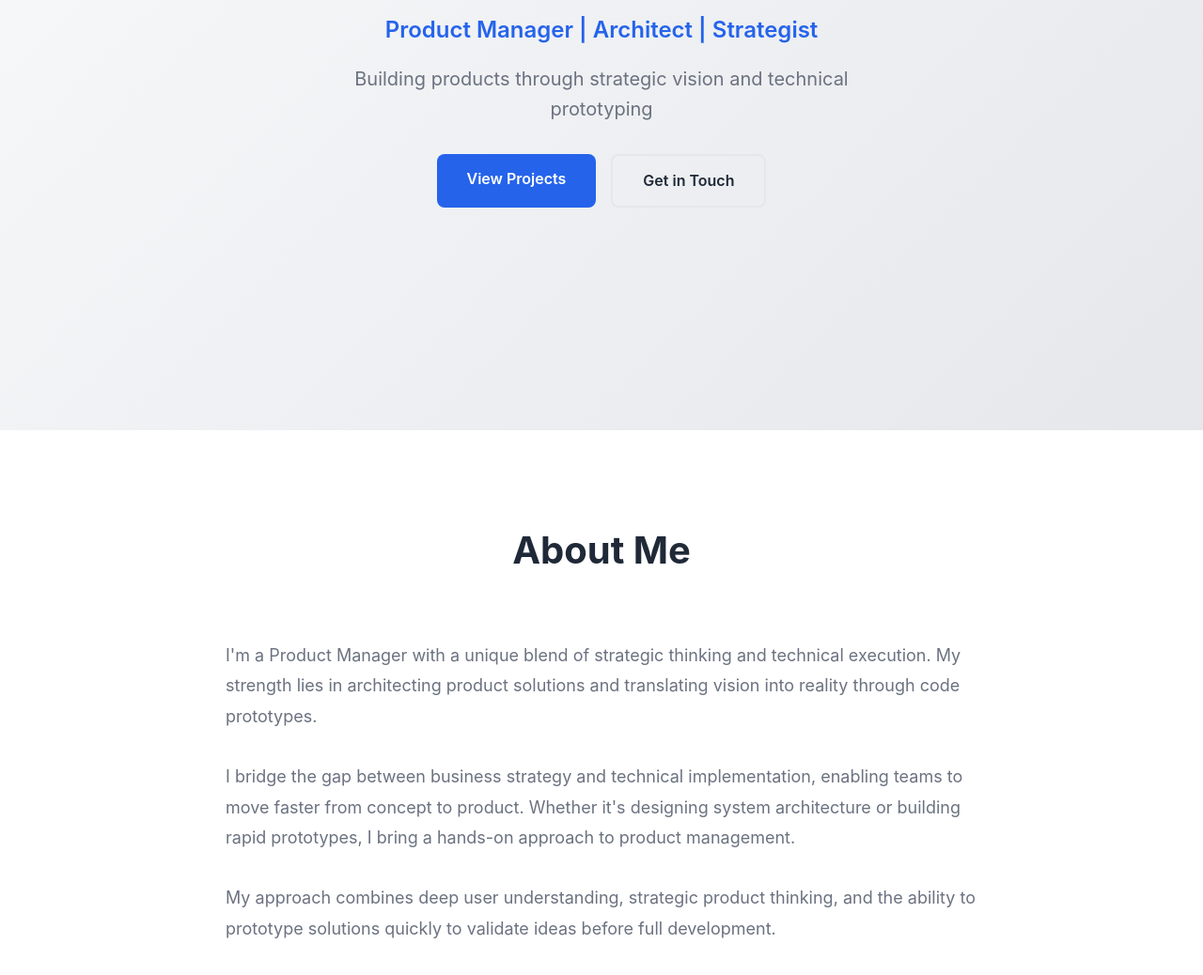
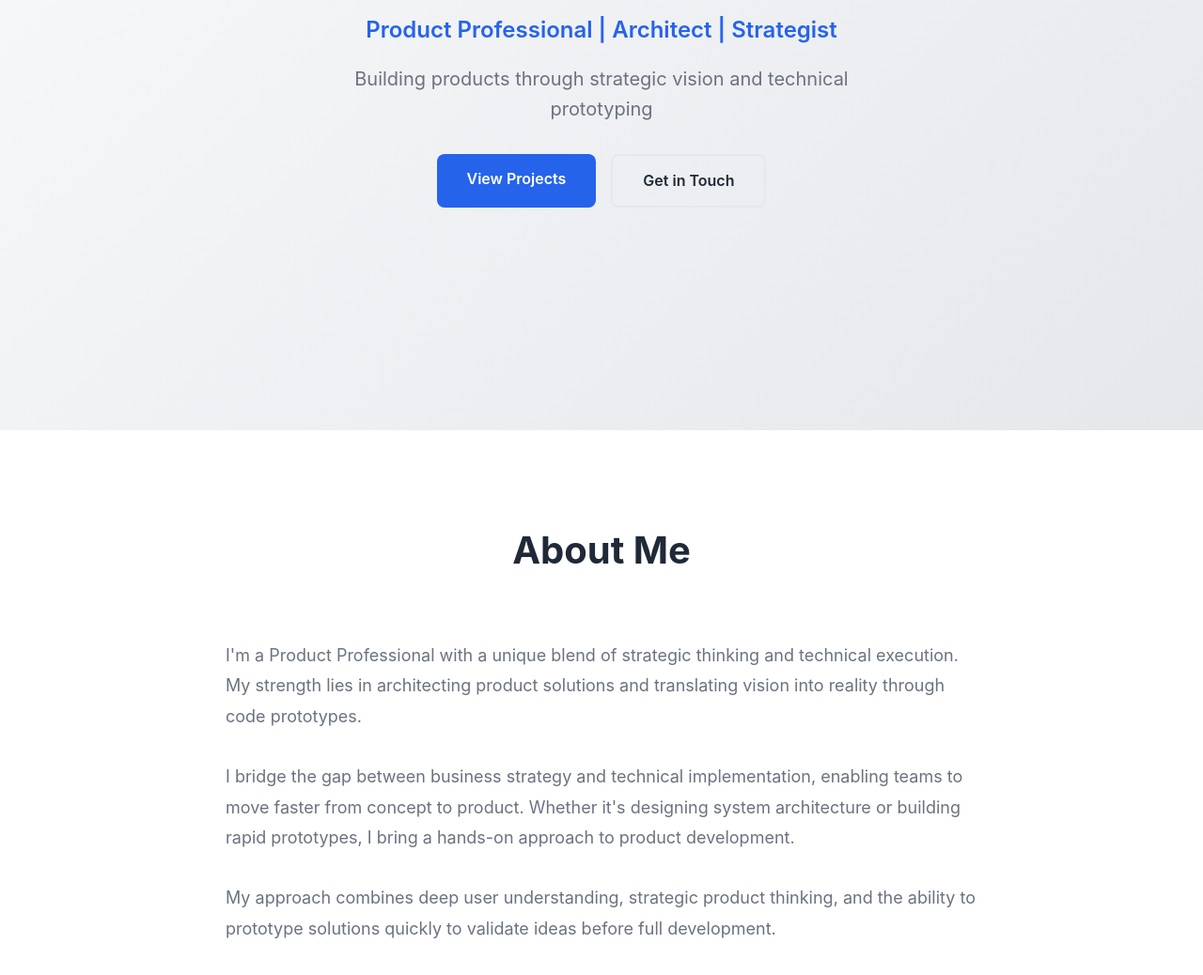
Before and after one commit to MonPip/jpark, a plain HTML site: page index.html in a window 1280 px wide. Shown: the part 412-1450 px from the top of the page at 94% size. Drawn offline with Linux system fonts and the light colour scheme.

Commit message:
Update title from Product Manager to Product Professional

```diff
--- a/index.html
+++ b/index.html
@@ -3,8 +3,8 @@
 <head>
     <meta charset="UTF-8">
     <meta name="viewport" content="width=device-width, initial-scale=1.0">
-    <meta name="description" content="James Park - Product Manager specializing in architecture, strategy, and code prototyping">
-    <title>James Park | Product Manager</title>
+    <meta name="description" content="James Park - Product Professional specializing in architecture, strategy, and code prototyping">
+    <title>James Park | Product Professional</title>
     <link rel="stylesheet" href="styles.css">
 </head>
 <body>
@@ -25,7 +25,7 @@
     <section class="hero">
         <div class="hero-content">
             <h1 class="fade-in">James Park</h1>
-            <p class="subtitle fade-in">Product Manager | Architect | Strategist</p>
+            <p class="subtitle fade-in">Product Professional | Architect | Strategist</p>
             <p class="description fade-in">Building products through strategic vision and technical prototyping</p>
             <div class="cta-buttons fade-in">
                 <a href="#projects" class="btn btn-primary">View Projects</a>
@@ -40,8 +40,8 @@
             <h2 class="section-title">About Me</h2>
             <div class="about-content">
                 <div class="about-text">
-                    <p>I'm a Product Manager with a unique blend of strategic thinking and technical execution. My strength lies in architecting product solutions and translating vision into reality through code prototypes.</p>
-                    <p>I bridge the gap between business strategy and technical implementation, enabling teams to move faster from concept to product. Whether it's designing system architecture or building rapid prototypes, I bring a hands-on approach to product management.</p>
+                    <p>I'm a Product Professional with a unique blend of strategic thinking and technical execution. My strength lies in architecting product solutions and translating vision into reality through code prototypes.</p>
+                    <p>I bridge the gap between business strategy and technical implementation, enabling teams to move faster from concept to product. Whether it's designing system architecture or building rapid prototypes, I bring a hands-on approach to product development.</p>
                     <p>My approach combines deep user understanding, strategic product thinking, and the ability to prototype solutions quickly to validate ideas before full development.</p>
                 </div>
             </div>
```
